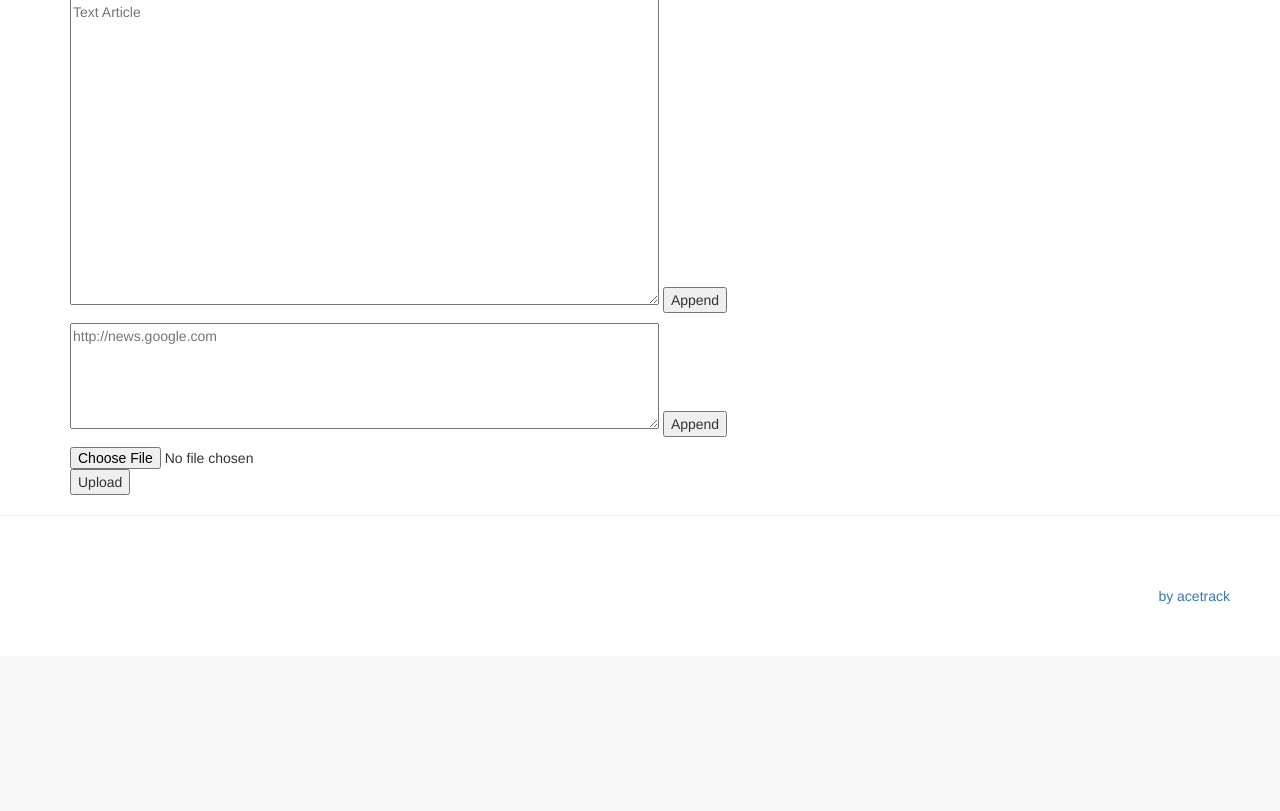
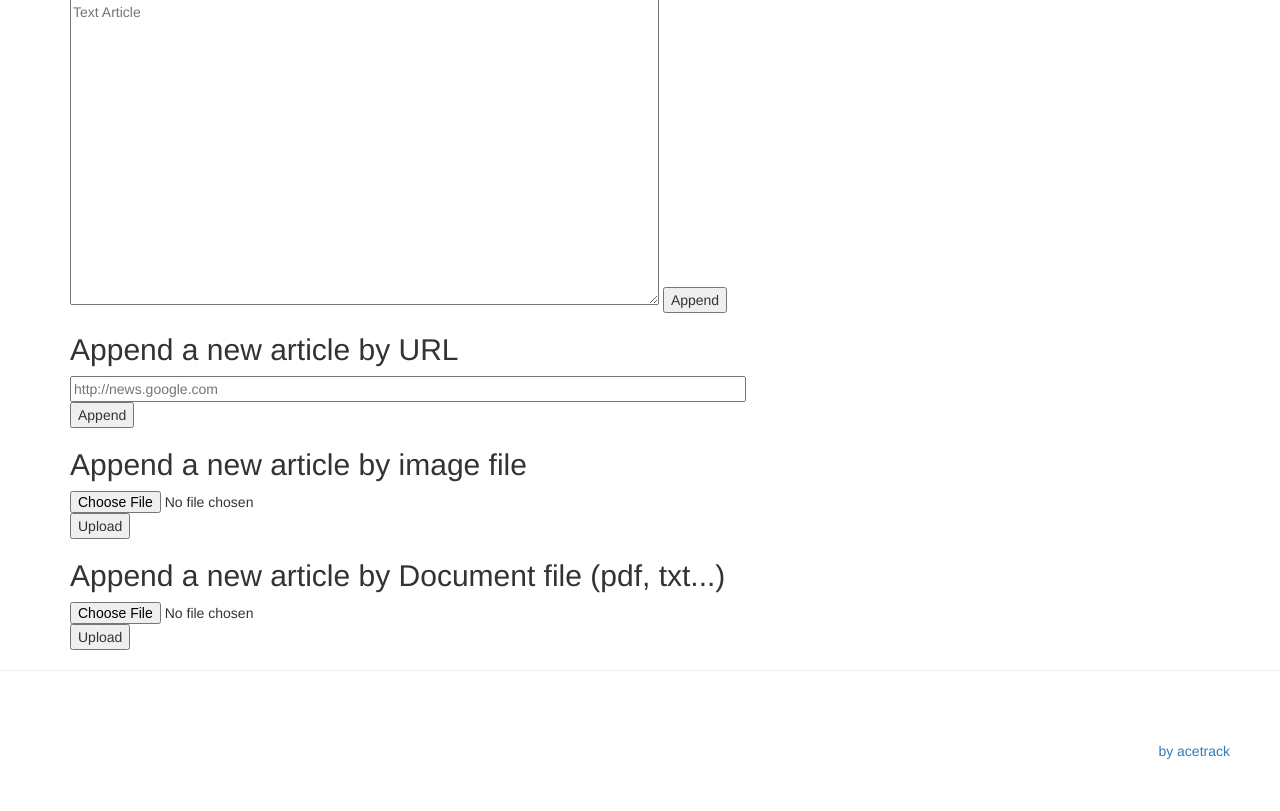
Before and after one commit to acetrack/pilot_project, a Django app: page /glossary/append in a window 1280 px wide. Shown: the part 155-966 px from the top of the page. Before the commit the page ends 759 px from the top, so only its background shows below. Run offline with Django 3.2, Linux system fonts and the light colour scheme; the visitor is signed in with stand-in values (Sample User, id 1); some libraries are stand-ins or nearby versions.

Commit message:
account/base.html  - URL을 수정 account/views.py  - URL을 수정 glossary/templates/append.html  - document file을 올릴 수 있도록 기능 추가 glossary/templates/list.html  - URL을 수정  - total / to_remember_count / remembered_count 추가  - 단어 하나 삭제하는 기능 추가 glossary/templates/memory.html  - 깜빡이는 간격을 5초로 수정 glossary/admin.py  - glossary_title 추가 glossary/models.py  - glossary_title 추가  - UploadFileMode 삭제 glossary/urls.py  - URL들 수정 glossary/views.py  - PDF 파일 처리  - append_document 추가  - total / to_remember_count / remembered_count 추가  - 단어 하나 삭제 기능 추가

```diff
--- a/account/templates/base.html
+++ b/account/templates/base.html
@@ -31,7 +31,7 @@
                             <span class="icon-bar"></span>
                         </button>
                         {% if user.is_authenticated %}
-                            <a class="navbar-brand" href="{% url 'glossary:list' %}">
+                            <a class="navbar-brand" href="{% url 'glossary:to_remember_list' %}">
                                 {{ user.username }}
                         {% else %}
                             <a class="navbar-brand" href="{% url 'home' %}">
--- a/account/views.py
+++ b/account/views.py
@@ -10,6 +10,6 @@ def sign_up(request):
         if form.is_valid():
             new_user = User.objects.create_user(**form.cleaned_data)
             login(request, new_user)
-            return redirect('glossary:list')
+            return redirect('glossary:to_remember_list')
     aform = UserForm()
     return render(request, 'sign_up.html', {'used_template_form': aform})
--- a/glossary/admin.py
+++ b/glossary/admin.py
@@ -4,6 +4,7 @@ from .models import Glossary
 
 # 이곳에 코드를 넣으면 admin에서 table을 볼 때 여기서 정리한 대로 보여준다
 class MyGlosarry(admin.ModelAdmin):
-    list_display = ('word', 'frequency', 'account')
+    list_display = ('word', 'frequency', 'account', 'glossary_title')
+
 
 admin.site.register(Glossary, MyGlosarry)
--- a/glossary/models.py
+++ b/glossary/models.py
@@ -9,6 +9,7 @@ class Glossary(models.Model):
     desc = models.CharField(max_length=500)
     isNew = models.BooleanField()
     account = models.ForeignKey(User)
+    glossary_title = models.CharField(max_length=200, default='undefined')
 
     def __unicode__(self):
         return self.word
@@ -17,5 +18,5 @@ class Glossary(models.Model):
         return self.isShow
 
 
-class UploadFileModel(models.Model):
-    file = models.FileField(null=True)
+# class UploadFileModel(models.Model):
+#     file = models.FileField(null=True)
--- a/glossary/templates/append.html
+++ b/glossary/templates/append.html
@@ -13,16 +13,28 @@
 <input type="submit" value="Append" />
 </form>
 <p/>
+<h2>Append a new article by URL</h2>
 <form action="{% url 'glossary:append_url' %}" method="GET">
         {% csrf_token %}
-<textarea cols="70" rows="5" name="target_url" placeholder="http://news.google.com"/></textarea>
+<input size="80" name="target_url" placeholder="http://news.google.com"/></input><br/>
 <input type="submit" value="Append" />
 </form>
 <p/>
 
+<h2>Append a new article by image file</h2>
 <form action="{% url 'glossary:append_image' %}" method="POST" enctype="multipart/form-data">
         {% csrf_token %}
 <input type="file" name="image_file" />
+<input type="submit" value="Upload" />
+</form>
+<p/>
+
+<h2>Append a new article by Document file (pdf, txt...)</h2>
+<form action="{% url 'glossary:append_document' %}"
+      method="POST"
+      enctype="multipart/form-data">
+        {% csrf_token %}
+<input type="file" name="document_file" />
 <input type="submit" value="Upload" />
 </form>
 
--- a/glossary/urls.py
+++ b/glossary/urls.py
@@ -3,18 +3,20 @@ from . import views
 
 
 urlpatterns = [
-    url(r'^$', views.list, name='home'),
+    url(r'^$', views.to_remember_list, name='home'),
     url(r'^append$', views.append, name='append'),
     url(r'^append_article$', views.append_article, name='append_article'),
     url(r'^append_url$', views.append_url, name='append_url'),
     url(r'^append_image$', views.append_image, name='append_image'),
-    url(r'^list$', views.list, name='list'),
+    url(r'^append_document$', views.append_document, name='append_document'),
+    url(r'^to_remember_list$', views.to_remember_list, name='to_remember_list'),
     url(r'^new_list$', views.new_list, name='new_list'),
     url(r'^hide', views.hide, name='hide'),
     url(r'^show', views.show, name='show'),
-    url(r'^hidden_list$', views.hidden_list, name='hidden_list'),
+    url(r'^remembered_list$', views.remembered_list, name='remembered_list'),
     url(r'^memory$', views.memory, name='memory'),
-    url(r'^remove_all', views.remove_all, name='remove_all'),
+    url(r'^delete_all', views.delete_all, name='delete_all'),
+    url(r'^delete_word', views.delete_word, name='delete_word'),
     # url(r'^glossary/clear$', 'clear'),
     # url(r'^glossary/hidden_list$', 'hidden_list'),
     # url(r'^glossary/new_list$', 'new_list'),
--- a/glossary/views.py
+++ b/glossary/views.py
@@ -4,6 +4,7 @@ from newspaper import Article
 from PIL import Image
 from pytesseract import pytesseract
 from django.core.files.storage import FileSystemStorage
+import PyPDF2
 
 
 from django.conf import settings
@@ -12,9 +13,9 @@ from django.conf import settings
 from .models import Glossary
 
 
-def tokenize(request, article):
+def tokenize_and_save(request, article):
     tokenizer = RegexpTokenizer('\w+|\$[\d\.]+|\S+')
-    not_letters = u'$!"#%\'()*+,-./:;<=>?@&[\]^_`{|}~1234567890 \t’‘\n\r¶★'
+    not_letters = u'$!"#%\'()*+,-./:;<=>?@&[\]^_`{|}~1234567890 \t’‘\n\r¶★”“«—¥Ó©óò'
     table = dict((ord(char), ' ') for char in not_letters)
     a = article.lower().translate(table)
     result = tokenizer.tokenize(a)
@@ -50,29 +51,59 @@ def append_url(request):
     if not request.user.is_authenticated:
         return redirect("/")
     else:
-        url = request.GET['target_url']
-        article = Article(url)
-        article.download()
-        article.parse()
-        tokenize(request, article.text)
-        return redirect('glossary:new_list')
+        try:
+            url = request.GET['target_url']
+            article = Article(url)
+            article.download()
+            article.parse()
+            tokenize_and_save(request, article.text)
+            return redirect('glossary:new_list')
+        except Exception:
+            return redirect('glossary:append')
 
 
 def append_image(request):
     if not request.user.is_authenticated:
         return redirect("/")
     else:
-        if request.method == 'POST' and request.FILES['image_file']:
-            tempfile = request.FILES['image_file']
-            fs = FileSystemStorage()
-            filename = fs.save(tempfile.name, tempfile)
-            aa = settings.MEDIA_ROOT + "/" + filename
-            im = Image.open(aa)
-            article = pytesseract.image_to_string(im)
-            fs.delete(aa)
-            tokenize(request, article)
-            return redirect('glossary:new_list')
-        else:
+        try:
+            if request.method == 'POST' and request.FILES['image_file']:
+                tempfile = request.FILES['image_file']
+                fs = FileSystemStorage()
+                filename = fs.save(tempfile.name, tempfile)
+                aa = settings.MEDIA_ROOT + "/" + filename
+                im = Image.open(aa)
+                article = pytesseract.image_to_string(im)
+                fs.delete(aa)
+                tokenize_and_save(request, article)
+                return redirect('glossary:new_list')
+            else:
+                return redirect('glossary:append')
+        except Exception:
+            return redirect('glossary:append')
+
+
+def append_document(request):
+    if not request.user.is_authenticated:
+        return redirect("/")
+    else:
+        try:
+            if request.method == 'POST' and request.FILES['document_file']:
+                tempfile = request.FILES['document_file'].name.lower()
+                if tempfile.endswith('.txt'):
+                    # 텍스트 파일로 처리한다.
+                    text_process(request)
+                    return redirect('glossary:new_list')
+                elif tempfile.endswith('.pdf'):
+                    # PDF 파일로 처리한다.
+                    pdf_process(request)
+                    return redirect('glossary:new_list')
+                else:
+                    # 처리하지 않고 끝낸다.
+                    return redirect('glossary:append')
+            else:
+                return redirect('glossary:append')
+        except Exception:
             return redirect('glossary:append')
 
 
@@ -82,17 +113,31 @@ def append_article(request):
     else:
         # 형태소 분석기 사용
         # https://www.lucypark.kr/courses/2015-dm/text-mining.html
-        tokenize(request, request.POST['article'])
-        return redirect('glossary:new_list')
+        try:
+            if request.method == 'POST' and request.POST['article']:
+                tokenize_and_save(request, request.POST['article'])
+                return redirect('glossary:new_list')
+            else:
+                return redirect('glossary:append')
+        except Exception:
+            return redirect('glossary:append')
 
 
-def list(request):
+def get_total_count(glossary_obj, user):
+    return glossary_obj.filter(account=user).count()
+
+
+def to_remember_list(request):
     if not request.user.is_authenticated():
         return redirect("/")
     else:
-        glossary_list = Glossary.objects.filter(
+        glossary_obj = Glossary.objects
+        glossary_list = glossary_obj.filter(
             isShow=True,
             account=request.user).order_by('-frequency', 'word')[:5000]
+        total_count = get_total_count(glossary_obj, request.user)
+        to_remember_count = glossary_list.count()
+        remembered_count = total_count - to_remember_count
         hidden_flag = False
         new_flag = 'F'
         return render(
@@ -100,7 +145,10 @@ def list(request):
             "list.html",
             {'glossary_list': glossary_list,
              'hidden_flag': hidden_flag,
-             'new_flag': new_flag})
+             'new_flag': new_flag,
+             'total_count': total_count,
+             'remembered_count': remembered_count,
+             'to_remember_count': to_remember_count},)
 
 
 def new_list(request):
@@ -131,7 +179,7 @@ def hide(request):
         if request.GET['new'] == 'T':
             return redirect('glossary:new_list')
         else:
-            return redirect('glossary:list')
+            return redirect('glossary:to_remember_list')
 
 
 def show(request):
@@ -142,22 +190,29 @@ def show(request):
             account=request.user).get(word = request.GET['w'])
         t.isShow = True
         t.save()
-        return redirect('glossary:hidden_list')
+        return redirect('glossary:remembered_list')
 
 
-def hidden_list(request):
+def remembered_list(request):
     if not request.user.is_authenticated():
         return redirect("/")
     else:
-        glossary_list = Glossary.objects.filter(
+        glossary_obj = Glossary.objects
+        glossary_list = glossary_obj.filter(
             isShow=False,
             account=request.user).order_by('-frequency', 'word')[:5000]
+        total_count = get_total_count(glossary_obj, request.user)
+        remembered_count = glossary_list.count()
+        to_remember_count = total_count - remembered_count
         hidden_flag = True
         new_flag = 'F'
         return render(request, 'list.html',
                       {'glossary_list': glossary_list,
                        'hidden_flag': hidden_flag,
-                       'new_flag': new_flag})
+                       'new_flag': new_flag,
+                       'total_count': total_count,
+                       'remembered_count': remembered_count,
+                       'to_remember_count': to_remember_count})
 
 
 def memory(request):
@@ -175,10 +230,50 @@ def memory(request):
                        'new_flag': new_flag})
 
 
-def remove_all(request):
+def delete_all(request):
     if not request.user.is_authenticated():
         return redirect("/")
     else:
         t = Glossary.objects.filter(account=request.user)
         t.delete()
-        return redirect('glossary:list')
+        return redirect('glossary:to_remember_list')
+
+
+def delete_word(request):
+    if not request.user.is_authenticated():
+        return redirect("/")
+    else:
+        t = Glossary.objects.filter(
+            account=request.user).get(word=request.GET['w'])
+        t.delete()
+        return redirect('glossary:remembered_list')
+
+
+def text_process(request):
+    tempfile = request.FILES['document_file']
+    fs = FileSystemStorage()
+    filename = fs.save(tempfile.name, tempfile)
+    aa = settings.MEDIA_ROOT + "/" + filename
+
+    f = open(aa, mode='rt', encoding='utf-8')
+    for line in f:
+        tokenize_and_save(request, line)
+    f.close()
+    fs.delete(aa)
+
+
+def pdf_process(request):
+    tempfile = request.FILES['document_file']
+    fs = FileSystemStorage()
+    filename = fs.save(tempfile.name, tempfile)
+    aa = settings.MEDIA_ROOT + "/" + filename
+
+    file_object = open(aa, "rb")
+    pfr = PyPDF2.PdfFileReader(file_object)
+
+    for page in range(pfr.numPages):
+        page_object = pfr.getPage(page)
+        tokenize_and_save(request, page_object.extractText())
+
+    file_object.close()
+    fs.delete(aa)
```
Also changed, not shown: glossary/templates/list.html (+10 -5 lines), glossary/templates/memory.html (+4 -4 lines), glossary/migrations/0002_auto_20171209_0857.py (added), glossary/migrations/0003_delete_uploadfilemodel.py (added), 2 other files.
